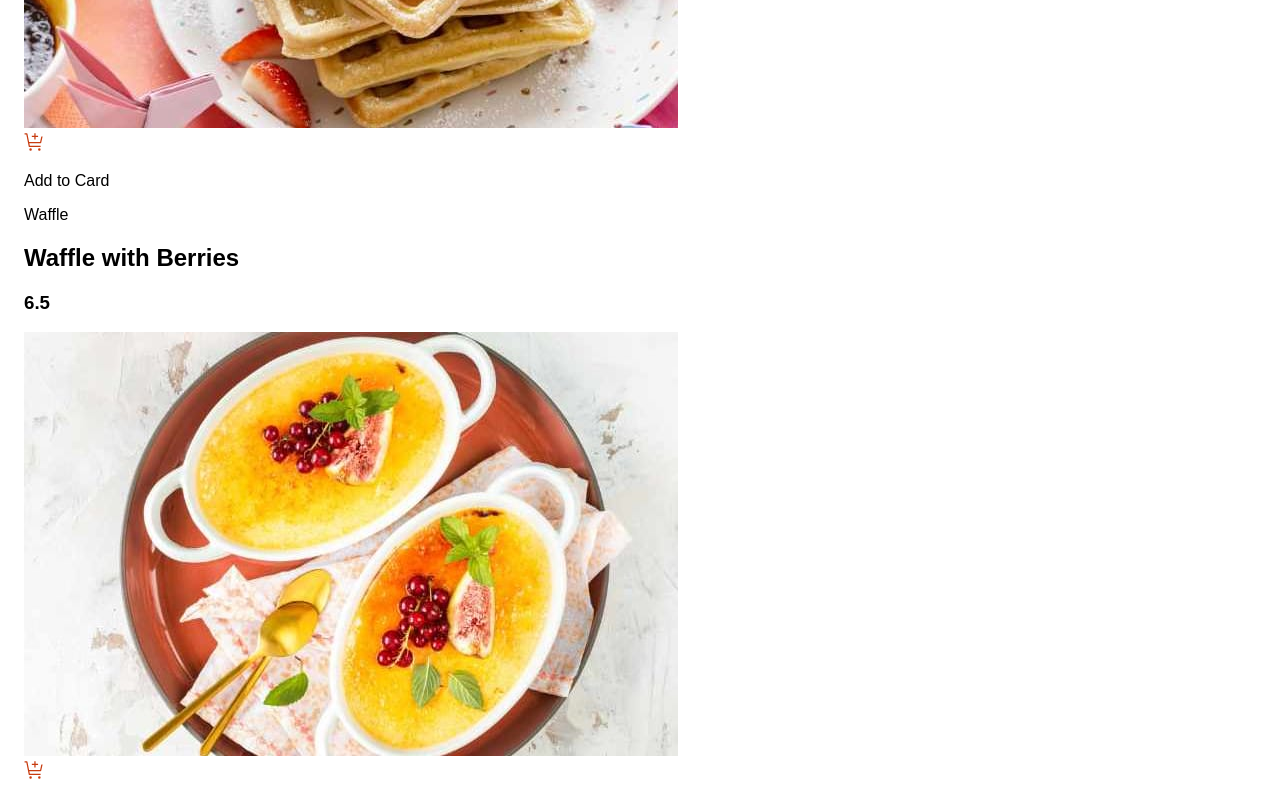
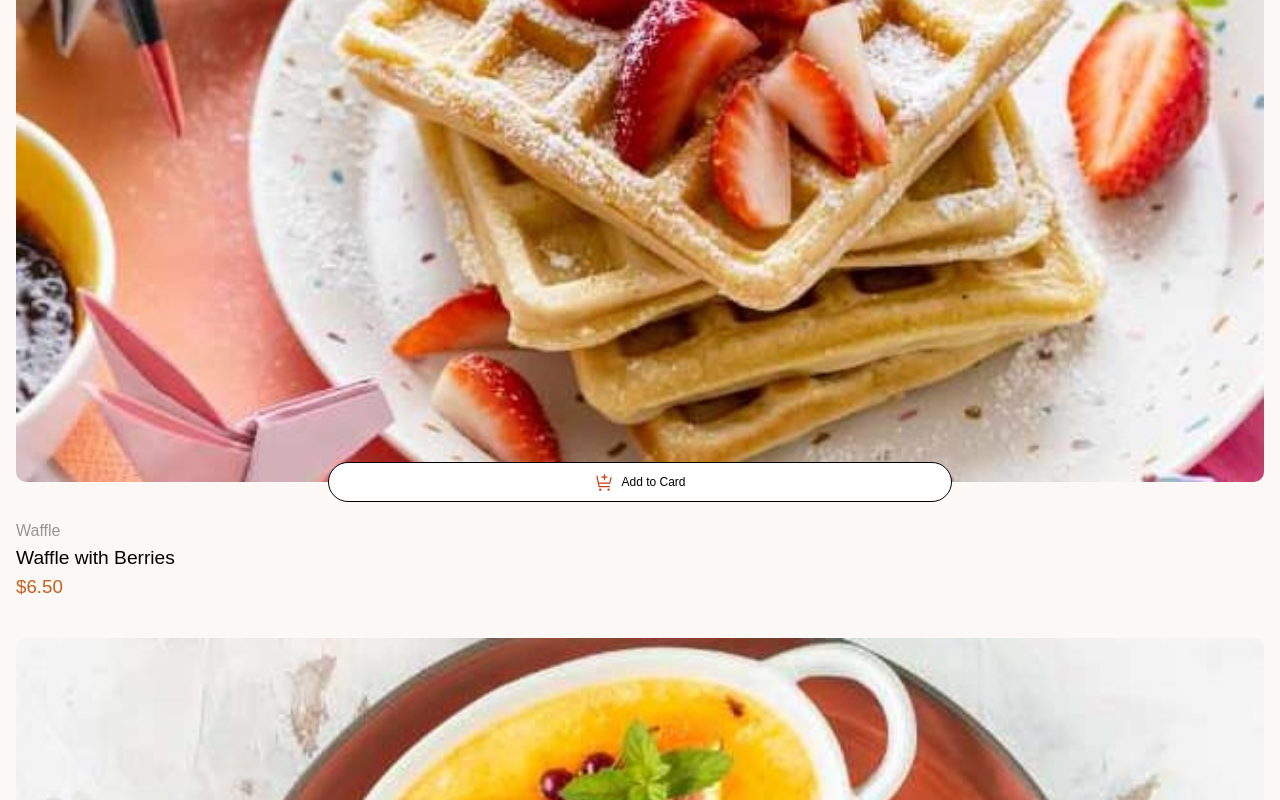
Before and after one commit to Zickenheiner/choose-your-dessert, a React (Vite) app: page / in a window 1280 px wide. Shown: the part 400-1200 px from the top of the page. Built offline with nearby package versions, Linux system fonts and the light colour scheme.

Commit message:
add styles

```diff
--- a/src/components/ButtonItem.tsx
+++ b/src/components/ButtonItem.tsx
@@ -1,9 +1,12 @@
+import "../styles/ButtonItem.css";
+
 export default function ButtonItem() {
   return (
-    <div>
+    <div className="button-item">
       <img
         src="/src/assets/images/icon-add-to-cart.svg"
         alt="icon-add-to-card"
+        className="img-add-to-card"
       />
       <p>Add to Card</p>
     </div>
--- a/src/components/DessertMenu.tsx
+++ b/src/components/DessertMenu.tsx
@@ -4,11 +4,17 @@ import MenuItem from "./MenuItem";
 
 export default function DessertMenu() {
   return (
-    <div>
+    <section>
       <h1>Desserts</h1>
       {data.map((item) => (
-        <MenuItem item={item} key={item.name} />
+        <MenuItem
+          name={item.name}
+          image={item.image}
+          category={item.category}
+          price={item.price}
+          key={item.name}
+        />
       ))}
-    </div>
+    </section>
   );
 }
--- a/src/components/MenuItem.tsx
+++ b/src/components/MenuItem.tsx
@@ -2,28 +2,27 @@ import "../styles/MenuItem.css";
 import ButtonItem from "./ButtonItem";
 
 interface Item {
-  item: {
+  name: string;
   image: {
     thumbnail: string;
     mobile: string;
     tablet: string;
     desktop: string;
   };
-    name: string;
   category: string;
   price: number;
-  };
 }
 
-export default function MenuItem({ item }: Item) {
-  const { image, name, category, price } = item;
+export default function MenuItem({ name, image, category, price }: Item) {
   return (
-    <div>
+    <article>
       <img src={image.mobile} alt="img-dessert" />
       <ButtonItem />
-      <p>{category}</p>
-      <h2>{name}</h2>
-      <h3>{price}</h3>
-    </div>
+      <section className="text-container">
+        <p className="text-caterogy">{category}</p>
+        <h2 className="text-name">{name}</h2>
+        <h3>${price.toFixed(2)}</h3>
+      </section>
+    </article>
   );
 }
--- a/src/styles/ButtonItem.css
+++ b/src/styles/ButtonItem.css
@@ -0,0 +1,23 @@
+.button-item {
+    background-color: white;
+    width: 50%;
+    height: 40px;
+    margin-top: -40px;
+    border: 0.5px solid black;
+    border-radius: 50px;
+    font-size: 12px;
+    display: flex;
+    justify-content: center;
+    align-items: center;
+    gap: 7px;
+    cursor: pointer;
+    z-index: 1;
+}
+
+.button-item:hover {
+    background-color: #f4f4f4;
+}
+
+.img-add-to-card {
+    width: 20px;
+}
--- a/src/styles/DessertMenu.css
+++ b/src/styles/DessertMenu.css
@@ -0,0 +1,3 @@
+h1 {
+    font-size: 2rem;
+}
--- a/src/styles/MenuItem.css
+++ b/src/styles/MenuItem.css
@@ -0,0 +1,35 @@
+img {
+    width: 100%;
+    border-radius: 10px;
+    margin: 20px 0 20px 0;
+    z-index: -0;
+}
+
+h3 {
+    color: var(--main-color);
+    font-weight: 500;
+}
+
+article {
+    display: flex;
+    flex-direction: column;
+    align-items: center;
+}
+
+.text-container {
+    display: flex;
+    flex-direction: column;
+    width: 100%;
+    margin: 20px 0 20px 0;
+    gap: 7px;
+}
+
+.text-caterogy {
+    color: rgb(149, 149, 149);
+    font-size: 1rem;
+}
+
+.text-name {
+    font-size: 1.2rem;
+    font-weight: 500;
+}
--- a/src/styles/index.css
+++ b/src/styles/index.css
@@ -1,7 +1,14 @@
 :root {
   font-family: "Red Hat Text", sans-serif;
+  --main-color: #c3601f;
 }
 
-* {
+*{
   box-sizing: border-box;
+  padding: 0;
+  margin: 0;
 }
+
+body {
+  background-color: #fcf8f5;
+}
```
Also changed, not shown: src/styles/App.css (line endings or trailing spaces). Lines whose indentation alone changed are shown as unchanged.
